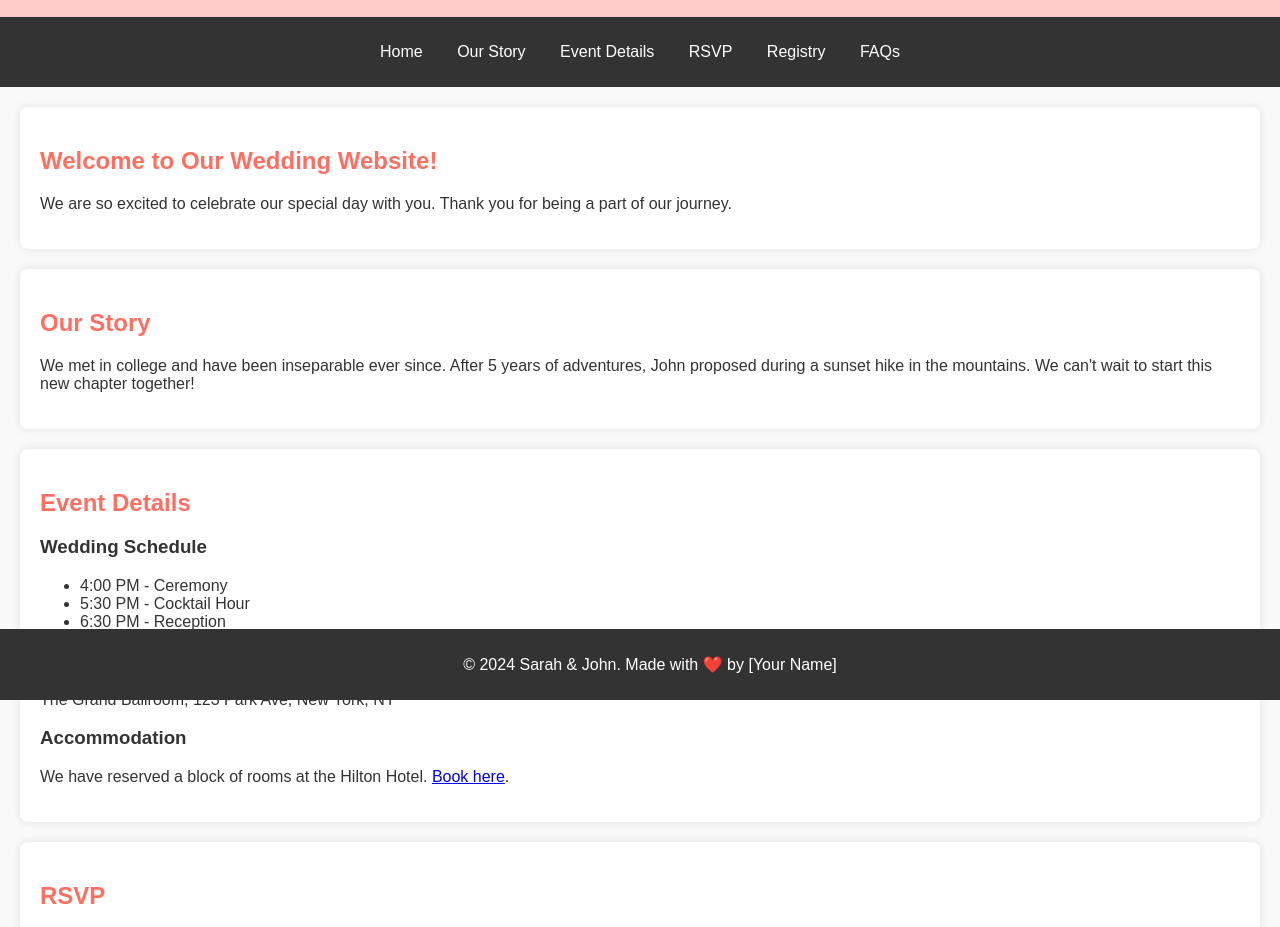
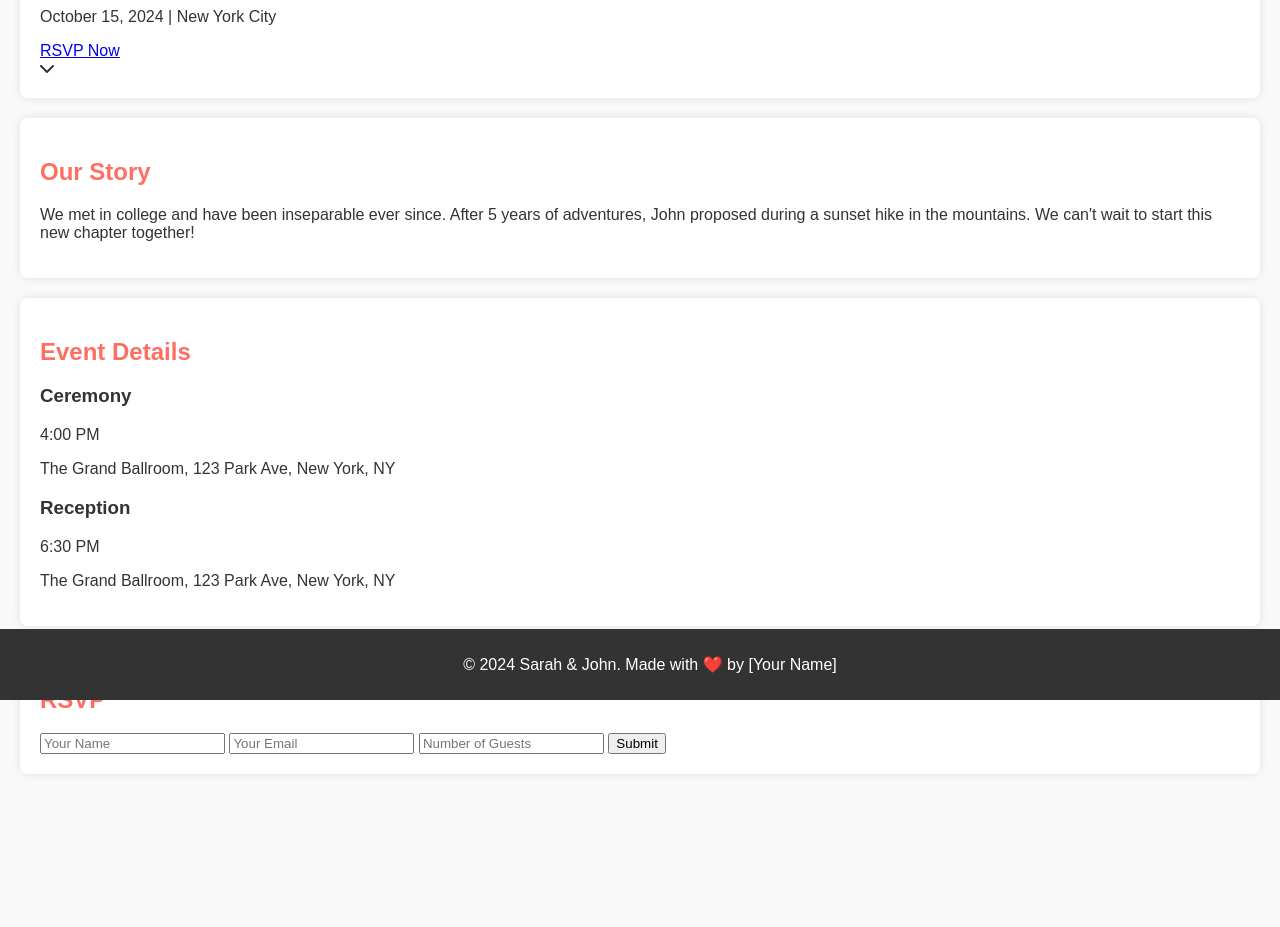
Before and after one commit to GregorySeq/wedding-website, a plain HTML site: page index.html in a window 1280 px wide. Shown: the part 100-1027 px from the top of the page. After the commit the page ends 894 px from the top, so only its background shows below. Drawn offline with Linux system fonts and the light colour scheme.

Commit message:
Update index.html

```diff
--- a/index.html
+++ b/index.html
@@ -5,85 +5,67 @@
   <meta name="viewport" content="width=device-width, initial-scale=1.0">
   <title>Sarah & John's Wedding</title>
   <link rel="stylesheet" href="style.css">
+  <link href="https://fonts.googleapis.com/css2?family=Playfair+Display:wght@400;700&family=Roboto:wght@300;400;700&display=swap" rel="stylesheet">
+  <link rel="stylesheet" href="https://cdnjs.cloudflare.com/ajax/libs/font-awesome/6.0.0-beta3/css/all.min.css">
 </head>
 <body>
-  <!-- Header Section -->
-  <header>
+  <!-- Hero Section -->
+  <section class="hero">
+    <div class="hero-content">
       <h1>Sarah & John</h1>
       <p>October 15, 2024 | New York City</p>
-  </header>
-
-  <!-- Navigation Menu -->
-  <nav>
-    <ul>
-      <li><a href="#home">Home</a></li>
-      <li><a href="#story">Our Story</a></li>
-      <li><a href="#events">Event Details</a></li>
-      <li><a href="#rsvp">RSVP</a></li>
-      <li><a href="#registry">Registry</a></li>
-      <li><a href="#faq">FAQs</a></li>
-    </ul>
-  </nav>
-
-  <!-- Home Section -->
-  <section id="home">
-    <h2>Welcome to Our Wedding Website!</h2>
-    <p>We are so excited to celebrate our special day with you. Thank you for being a part of our journey.</p>
+      <a href="#rsvp" class="cta-button">RSVP Now</a>
+    </div>
+    <div class="scroll-down">
+      <i class="fas fa-chevron-down"></i>
+    </div>
   </section>
 
   <!-- Our Story Section -->
-  <section id="story">
+  <section id="story" class="story">
+    <div class="container">
       <h2>Our Story</h2>
       <p>We met in college and have been inseparable ever since. After 5 years of adventures, John proposed during a sunset hike in the mountains. We can't wait to start this new chapter together!</p>
+    </div>
   </section>
 
   <!-- Event Details Section -->
-  <section id="events">
+  <section id="events" class="events">
+    <div class="container">
       <h2>Event Details</h2>
-    <h3>Wedding Schedule</h3>
-    <ul>
-      <li>4:00 PM - Ceremony</li>
-      <li>5:30 PM - Cocktail Hour</li>
-      <li>6:30 PM - Reception</li>
-    </ul>
-    <h3>Venue</h3>
+      <div class="event-grid">
+        <div class="event-card">
+          <h3>Ceremony</h3>
+          <p>4:00 PM</p>
           <p>The Grand Ballroom, 123 Park Ave, New York, NY</p>
-    <h3>Accommodation</h3>
-    <p>We have reserved a block of rooms at the Hilton Hotel. <a href="#">Book here</a>.</p>
+        </div>
+        <div class="event-card">
+          <h3>Reception</h3>
+          <p>6:30 PM</p>
+          <p>The Grand Ballroom, 123 Park Ave, New York, NY</p>
+        </div>
+      </div>
+    </div>
   </section>
 
   <!-- RSVP Section -->
-  <section id="rsvp">
+  <section id="rsvp" class="rsvp">
+    <div class="container">
       <h2>RSVP</h2>
-    <form>
-      <label for="name">Name:</label>
-      <input type="text" id="name" name="name" required>
-      <label for="email">Email:</label>
-      <input type="email" id="email" name="email" required>
-      <label for="guests">Number of Guests:</label>
-      <input type="number" id="guests" name="guests" required>
+      <form class="rsvp-form">
+        <input type="text" placeholder="Your Name" required>
+        <input type="email" placeholder="Your Email" required>
+        <input type="number" placeholder="Number of Guests" required>
         <button type="submit">Submit</button>
       </form>
-  </section>
-
-  <!-- Registry Section -->
-  <section id="registry">
-    <h2>Registry</h2>
-    <p>Your presence is the greatest gift, but if you'd like to contribute to our honeymoon fund, <a href="#">click here</a>.</p>
-  </section>
-
-  <!-- FAQs Section -->
-  <section id="faq">
-    <h2>FAQs</h2>
-    <h3>What’s the dress code?</h3>
-    <p>Semi-formal or cocktail attire.</p>
-    <h3>Can I bring a plus one?</h3>
-    <p>Please check your invitation for details.</p>
+    </div>
   </section>
 
   <!-- Footer -->
   <footer>
     <p>© 2024 Sarah & John. Made with ❤️ by [Your Name]</p>
   </footer>
+
+  <script src="script.js"></script>
 </body>
 </html>
```
Lines whose indentation alone changed are shown as unchanged.
